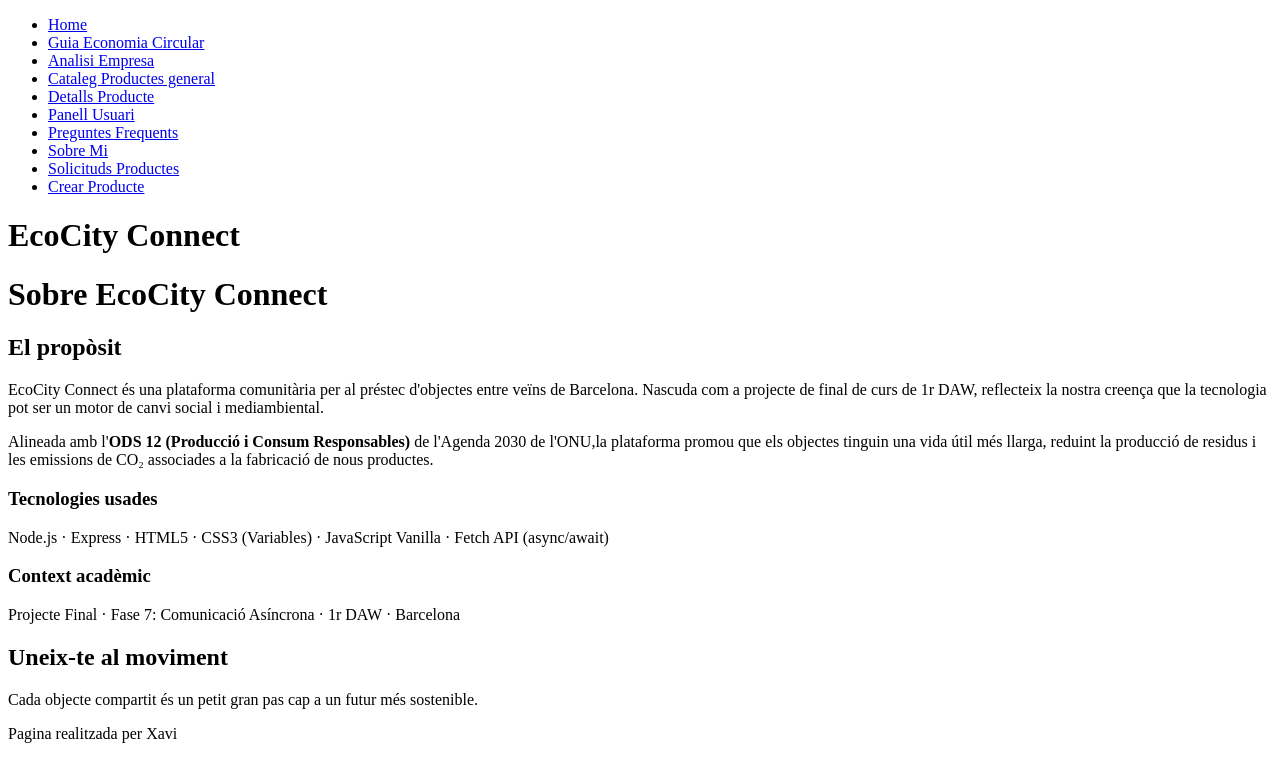
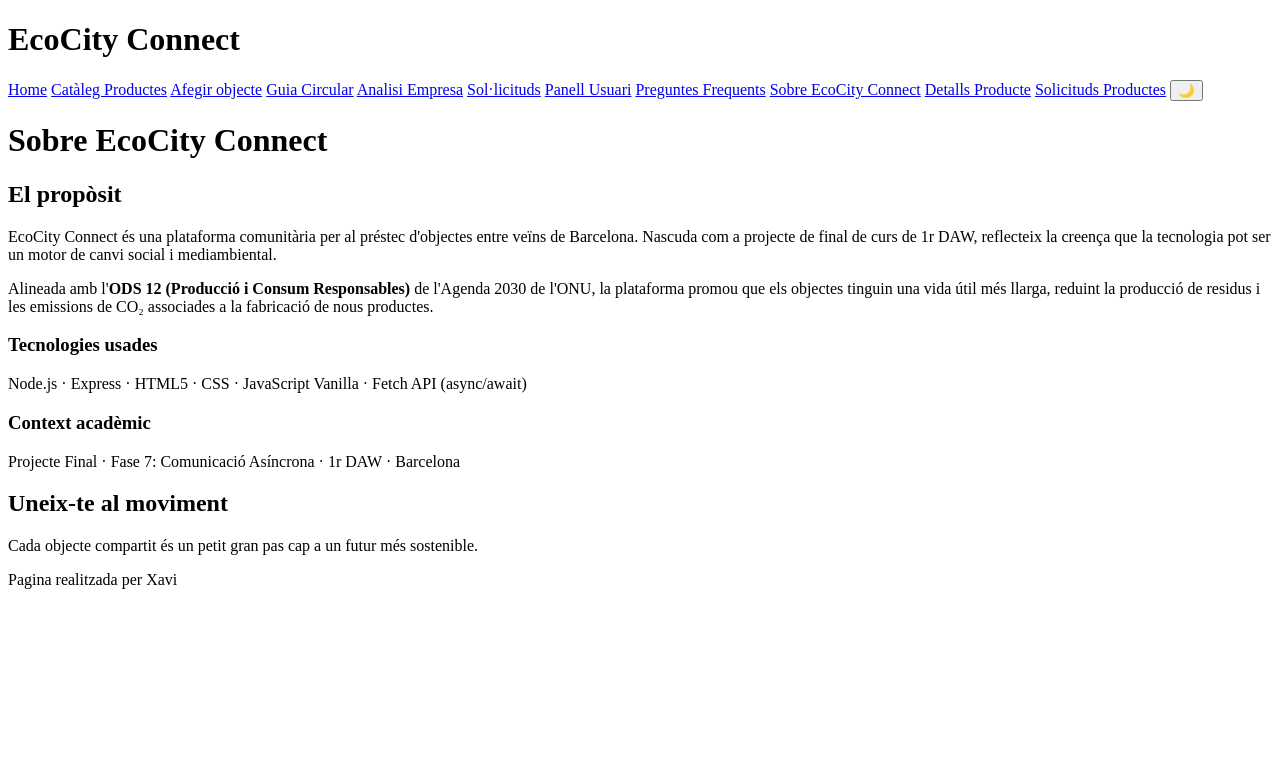
Before and after one commit to Xavi-H/EcoCity-Connect, a website: page public/view/sobreMi.html in a window 1280 px wide. Drawn offline with Linux system fonts and the light colour scheme.

Commit message:
refactor: optimització del include
Ara només hi ha un include que comprova si s'esta a l'arrel o dins de view

```diff
--- a/public/components.js
+++ b/public/components.js
@@ -1,14 +1,33 @@
-// Optimització, sostenibilitat i mantenibilitat del codi
+// components.js — Carrega el header i footer de forma reutilitzable
+// Optimització: evita repetir codi HTML a cada pàgina
+
 async function loadComponents() {
+  // Detecta si s'esta a /view/ o a l'arrel per ajustar les rutes
+  const esVistaInterior = window.location.pathname.includes('/view/');
+  const base = esVistaInterior ? '../' : './';
+
+  try {
     // Carrega el Header
-    const headerResponse = await fetch('./includes/header.html');
+    const headerResponse = await fetch(base + 'includes/header.html');
     const headerHtml = await headerResponse.text();
-    document.body.insertAdjacentHTML('afterbegin', headerHtml); // Insereix el codi del header despres del tag body
+    document.body.insertAdjacentHTML('afterbegin', headerHtml);
 
     // Carrega el Footer
-    const footerResponse = await fetch('./includes/footer.html');
+    const footerResponse = await fetch(base + 'includes/footer.html');
     const footerHtml = await footerResponse.text();
-    document.body.insertAdjacentHTML('beforeend', footerHtml); // Insereix el codi del footer abans del tancament del tag body
+    document.body.insertAdjacentHTML('beforeend', footerHtml);
+
+    // Marca l'enllaç actiu al nav
+    const rutes = document.querySelectorAll('nav a');
+    rutes.forEach(function (a) {
+      if (a.href === window.location.href) {
+        a.classList.add('actiu');
+      }
+    });
+
+  } catch (error) {
+    console.error('Error carregant components:', error);
+  }
 }
 
 loadComponents();
--- a/public/includes/header.html
+++ b/public/includes/header.html
@@ -1,18 +1,20 @@
 <header>
+  <div class="header-inner">
+    <h1>EcoCity Connect</h1>
     <nav>
-        <ul>
-            <li><a href="../index.html">Home</a></li>
-            <li><a href="../view/guiaEconomiaCircular.html">Guia Economia Circular</a></li>
-            <li><a href="../view/analisiEmpresa.html">Analisi Empresa</a></li>
-            <li><a href="../view/catalegGeneral.html">Cataleg Productes general</a></li>
-            <li><a href="../view/detallsProducte.html">Detalls Producte</a></li>
-            <li><a href="../view/panellUsuari.html">Panell Usuari</a></li>
-            <li><a href="../view/preguntesFrequents.html">Preguntes Frequents</a></li>
-            <li><a href="../view/sobreMi.html">Sobre Mi</a></li>
-            <li><a href="../view/solicituds.html">Solicituds Productes</a></li>
-            <li><a href="../view/createObject.html">Crear Producte</a></li>
-        </ul>
+      <a href="/index.html">Home</a>
+      <a href="/view/catalegGeneral.html">Catàleg Productes</a>
+      <a href="/view/createObject.html">Afegir objecte</a>
+      <a href="/view/guiaEconomiaCircular.html">Guia Circular</a>
+      <a href="/view/analisiEmpresa.html">Analisi Empresa</a>
+      <a href="/view/solicituds.html">Sol·licituds</a>
+      <a href="/view/panellUsuari.html">Panell Usuari</a>
+      <a href="/view/preguntesFrequents.html">Preguntes Frequents</a>
+      <a href="/view/sobreMi.html">Sobre EcoCity Connect</a>
+      <a href="/view/detallsProducte.html">Detalls Producte</a>
+      <a href="/view/solicituds.html">Solicituds Productes</a>
+      <!-- Botó mode fosc: redueix el consum energètic de les pantalles -->
+      <button id="boto-mode-fosc" title="Activar/desactivar mode fosc (estalvi energètic)">🌙</button>
     </nav>
-
-    <h1>EcoCity Connect</h1>
+  </div>
 </header>
--- a/public/js.js
+++ /dev/null
@@ -1,14 +0,0 @@
-// Optimització, sostenibilitat i mantenibilitat del codi
-async function loadComponents2() {
-    // Carrega el Header
-    const headerResponse = await fetch('../includes/header.html');
-    const headerHtml = await headerResponse.text();
-    document.body.insertAdjacentHTML('afterbegin', headerHtml); // Insereix el codi del header despres del tag body
-
-    // Carrega el Footer
-    const footerResponse = await fetch('../includes/footer.html');
-    const footerHtml = await footerResponse.text();
-    document.body.insertAdjacentHTML('beforeend', footerHtml); // Insereix el codi del footer abans del tancament del tag body
-}
-
-loadComponents2();
--- a/public/view/analisiEmpresa.html
+++ b/public/view/analisiEmpresa.html
@@ -3,8 +3,8 @@
 <head>
     <meta charset="UTF-8">
     <meta name="viewport" content="width=device-width, initial-scale=1.0">
-    <title>EcoCity Connect</title>
-    <script src="./../js.js"></script>
+    <title>Analisis Empresa - EcoCity Connect</title>
+    <script src="./../components.js"></script>
 </head>
     <body>
         <main>
--- a/public/view/sobreMi.html
+++ b/public/view/sobreMi.html
@@ -4,8 +4,8 @@
 <head>
     <meta charset="UTF-8">
     <meta name="viewport" content="width=device-width, initial-scale=1.0">
-    <title>EcoCity Connect</title>
-    <script src="./../js.js"></script>
+    <title>Sobre EcoCity Connect</title>
+    <script src="./../components.js"></script>
 </head>
 
 <body>
@@ -14,14 +14,14 @@
         <h2>El propòsit</h2>
         <p>
             EcoCity Connect és una plataforma comunitària per al préstec d'objectes entre veïns de Barcelona.
-            Nascuda com a projecte de final de curs de 1r DAW, reflecteix la nostra creença que la tecnologia
+            Nascuda com a projecte de final de curs de 1r DAW, reflecteix la creença que la tecnologia
             pot ser un motor de canvi social i mediambiental.
         </p>
-        <p>Alineada amb l'<strong>ODS 12 (Producció i Consum Responsables)</strong> de l'Agenda 2030 de l'ONU,la plataforma promou que els objectes tinguin una vida útil més llarga, reduint la producció de
+        <p>Alineada amb l'<strong>ODS 12 (Producció i Consum Responsables)</strong> de l'Agenda 2030 de l'ONU, la plataforma promou que els objectes tinguin una vida útil més llarga, reduint la producció de
             residus i les emissions de CO₂ associades a la fabricació de nous productes.
         </p>
         <h3>Tecnologies usades</h3>
-        <p>Node.js · Express · HTML5 · CSS3 (Variables) · JavaScript Vanilla · Fetch API (async/await)</p>
+        <p>Node.js · Express · HTML5 · CSS · JavaScript Vanilla · Fetch API (async/await)</p>
         <h3>Context acadèmic</h3>
         <p>Projecte Final · Fase 7: Comunicació Asíncrona · 1r DAW · Barcelona</p>
         <h2>Uneix-te al moviment</h2>
```
Also changed, not shown: public/index.html (+1 -12 lines), public/view/catalegGeneral.html (+1 -1 lines), public/view/createObject.html (+1 -1 lines), public/view/detallsProducte.html (+1 -1 lines), public/view/guiaEconomiaCircular.html (+1 -1 lines), public/view/panellUsuari.html (+2 -2 lines), public/view/preguntesFrequents.html (+2 -2 lines), public/view/solicituds.html (+1 -1 lines).
